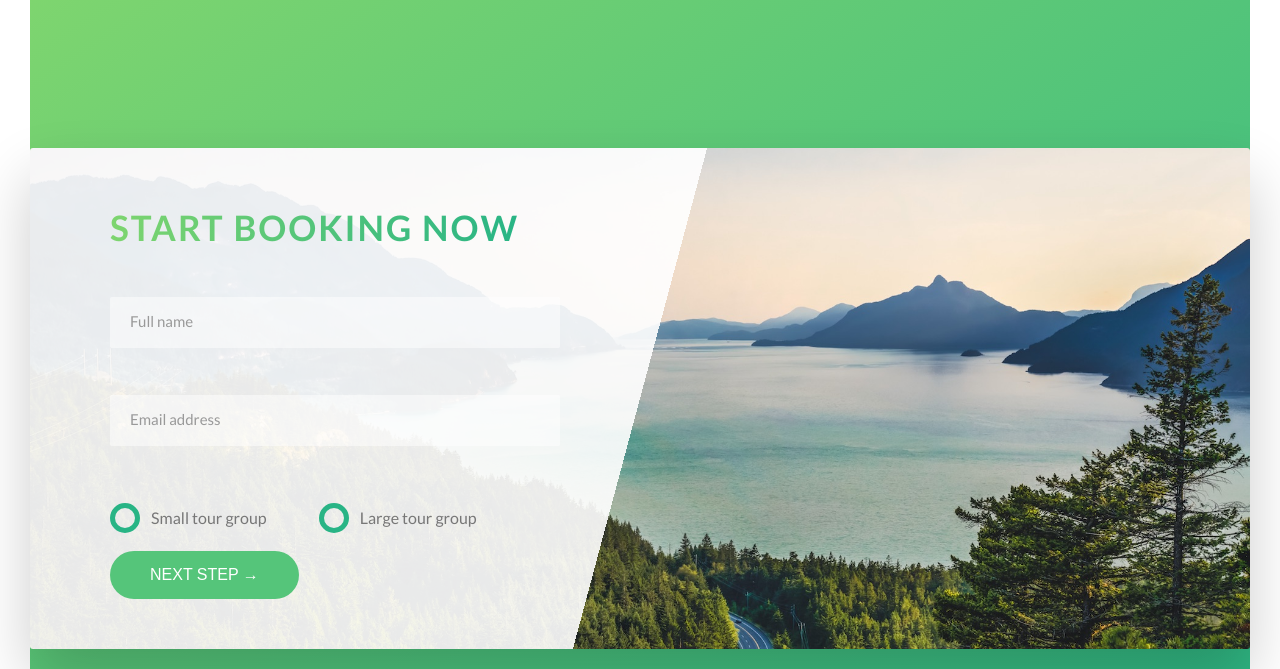
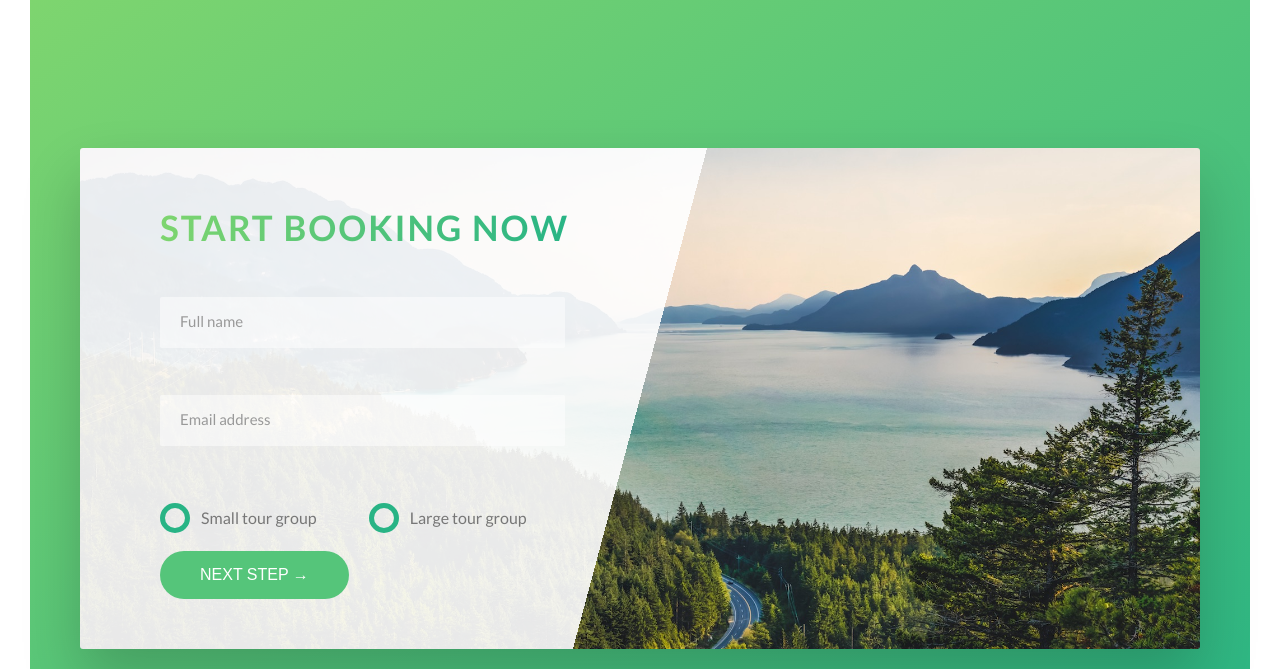
Before and after one commit to Elsharqawy50/Natours, a website: page index.html in a window 1280 px wide. Shown: the part 4771-5440 px from the top of the page. Drawn offline with Linux system fonts and the light colour scheme.

Commit message:
minimize css

```diff
--- a/index.html
+++ b/index.html
@@ -9,7 +9,7 @@
       rel="stylesheet"
     />
 
-    <link rel="stylesheet" href="css/font-icons.css" />
+    <!-- <link rel="stylesheet" href="css/font-icons.css" /> -->
     <link rel="stylesheet" href="css/style.css" />
     <link rel="shortcut icon" type="image/png" href="img/favicon.png" />
 
--- a/sass/pages/_home.scss
+++ b/sass/pages/_home.scss
@@ -48,7 +48,7 @@
 }
 
 .section-book {
-  padding: 15rem 0;
+  padding: 15rem 5rem;
   background-image: linear-gradient(
     to right bottom,
     $primary-color-light,
```
Also changed, not shown: package.json (+11 -2 lines), css/style.css, 1 other file.
